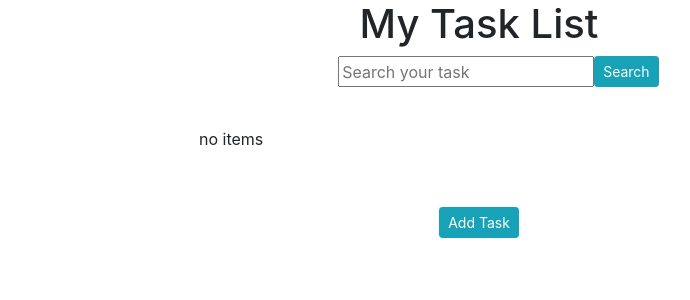
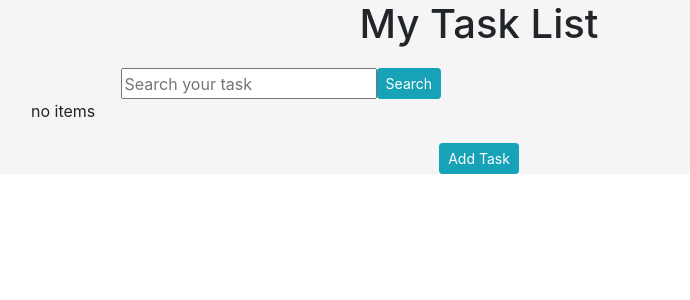
Before and after one commit to Benkyeyune/ToDO, a Django app: template To-Do-App/to_do_app/templates/ToDoApp/home.html in a window 1280 px wide. Shown: the part 56-356 px from the top of the page, without its empty margins (161-851 px from the left). Run offline with Django 3.2, Linux system fonts and the light colour scheme; the template is opened without the code that fills it, so the values that code supplies are empty; some libraries are stand-ins or nearby versions.

Commit message:
home page sorted

```diff
--- a/To-Do-App/to_do_app/templates/ToDoApp/edit.html
+++ b/To-Do-App/to_do_app/templates/ToDoApp/edit.html
@@ -7,7 +7,7 @@
     .container {
     padding: 2%;
     border: 2px;
-    width: 90%;
+    width: 98%;
     height: 90%;
     margin: 0 auto;
     position: relative;
--- a/To-Do-App/to_do_app/templates/ToDoApp/home.html
+++ b/To-Do-App/to_do_app/templates/ToDoApp/home.html
@@ -10,16 +10,16 @@
         }
 
         .center-column{
-            width:600px;
+            width:70%;
             margin: 20px auto;
-            padding:20px;
-            background-color: #fff;
+            padding:0%;
+            background-color:whitesmoke;
             border-radius: 3px;
             /* box-shadow: 6px 2px 30px 0px rgba(0,0,0,0.75); */
         }
 
         .item-row{
-            width: 80%;
+            width: 100%;
             background-color: #85c9ec;
             margin: 10px;
             padding: 20px;
@@ -37,6 +37,7 @@
             width: 100%;
             height: 100%;
             padding: 0%;
+            background-color:whitesmoke;
         }
         /* .link {
         position: fixed;
@@ -53,15 +54,15 @@
 
     </style>
     <div class="container1">
-    <h1 style="text-align: center;">My Task List</h1>
-        <div id="search-add-wrapper" style="width: 80;">
-             <form method="GET" style="display: flex; padding-left: 39%;padding-right: 35%;">
-                <input type='text' name='search-area' placeholder="Search your task" value="{{search_input}}">
-                <input class="btn btn-sm btn-info" type="submit" value='Search'>
-            </form>
-    </div>
+        <h1 style="text-align: center;">My Task List</h1>
+
         <div class="center-column">
-
+            <div id="search-add-wrapper" style="width: 80;padding-left: 10%;">
+                <form method="GET" style="display: flex;">
+                   <input type='text' name='search-area' placeholder="Search your task" value="{{search_input}}">
+                   <input class="btn btn-sm btn-info" type="submit" value='Search'>
+               </form>
+           </div>
             {%if tasks_list%}
                 {%for task in tasks_list %}
                 <div class="item-row">
```
